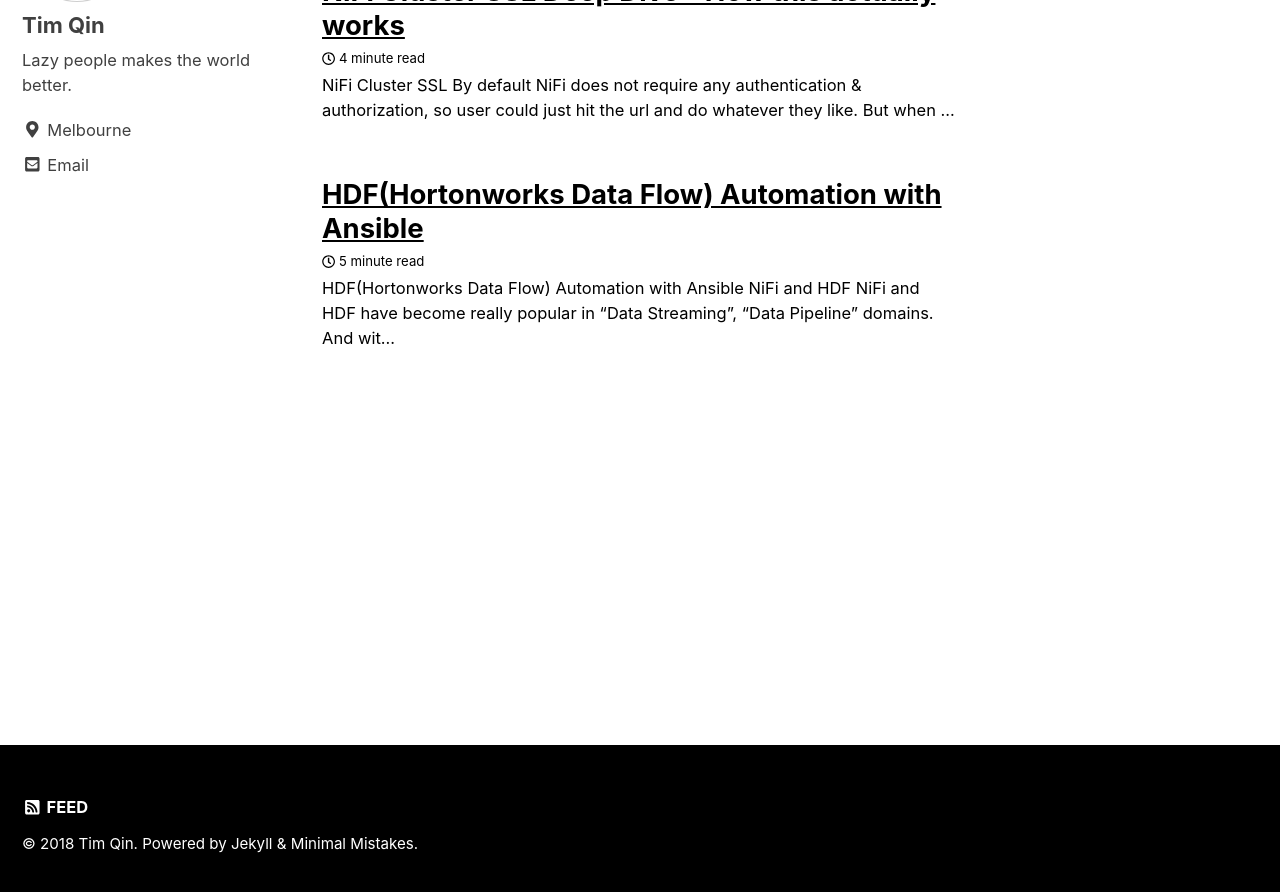
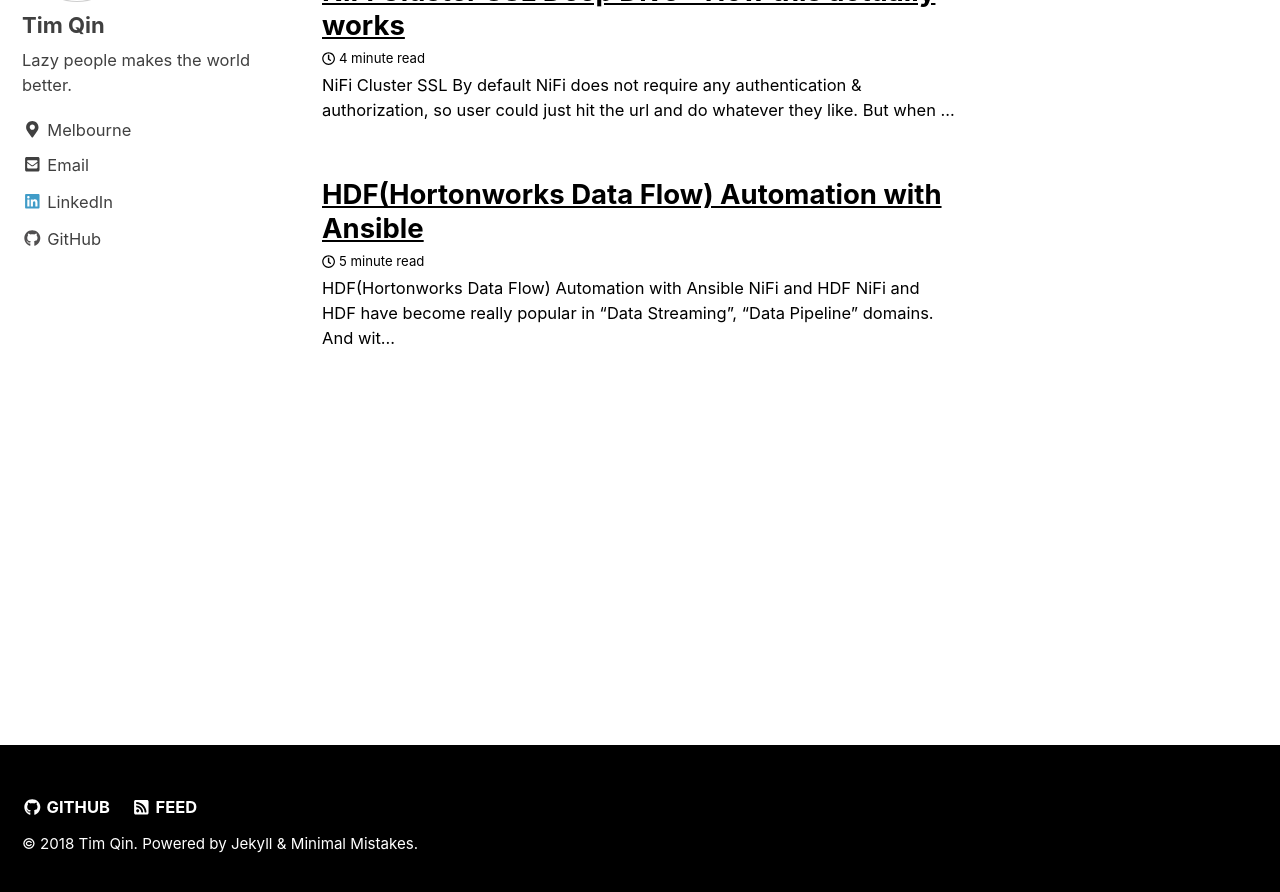
Before and after one commit to timmyraynor/timmyraynor.github.io, a Jekyll site: the page built from index.html, in a window 1280 px wide and 900 px high, scrolled down 253 px. Shown: the top 892 px of the window. Built offline with Jekyll 4.4.1, drawn with Linux system fonts in a browser that asks for light colours; nearby versions of some CDN libraries; the list of posts is cut into pages by our own code.

Commit message:
Add github profile

```diff
--- a/_config.yml
+++ b/_config.yml
@@ -41,6 +41,8 @@ author:
   bio              : "Lazy people makes the world better."
   location         : "Melbourne"
   email            : "qinyujue@gmail.com"
+  github           : "timmyraynor"
+  linkedin         : "tim-qin-40753464"
 
 include:
   - .htaccess
```
